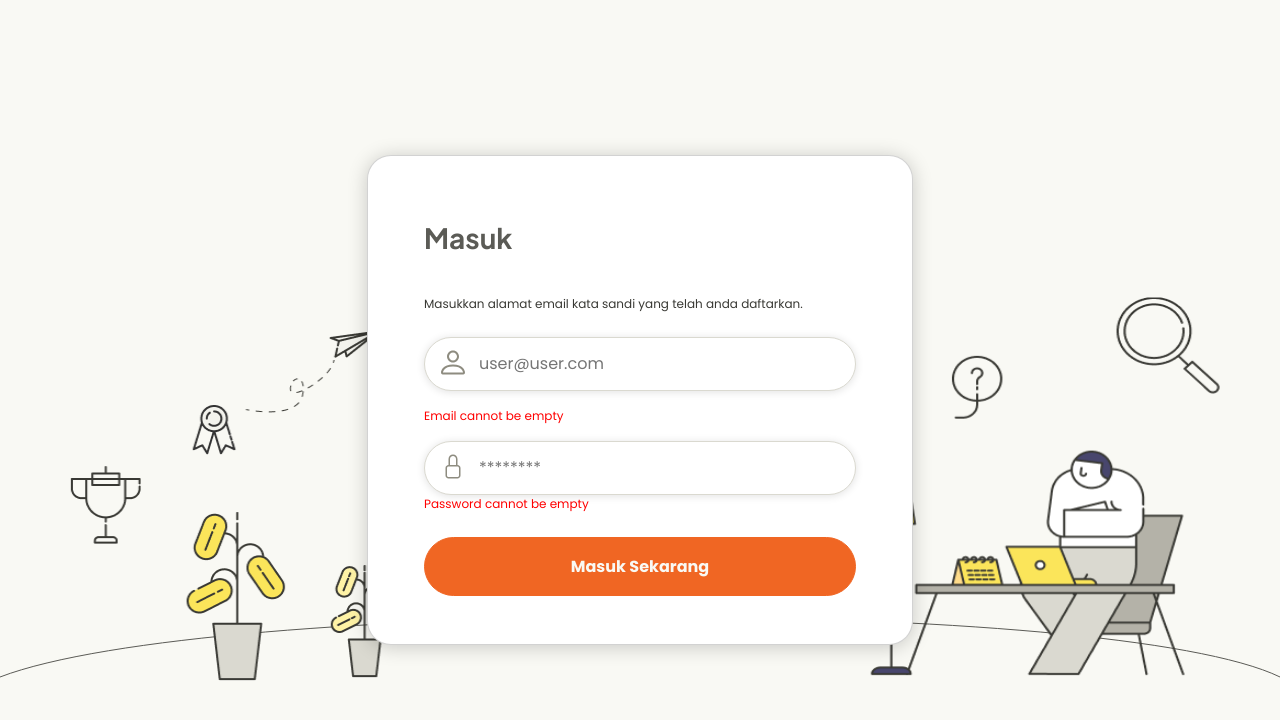
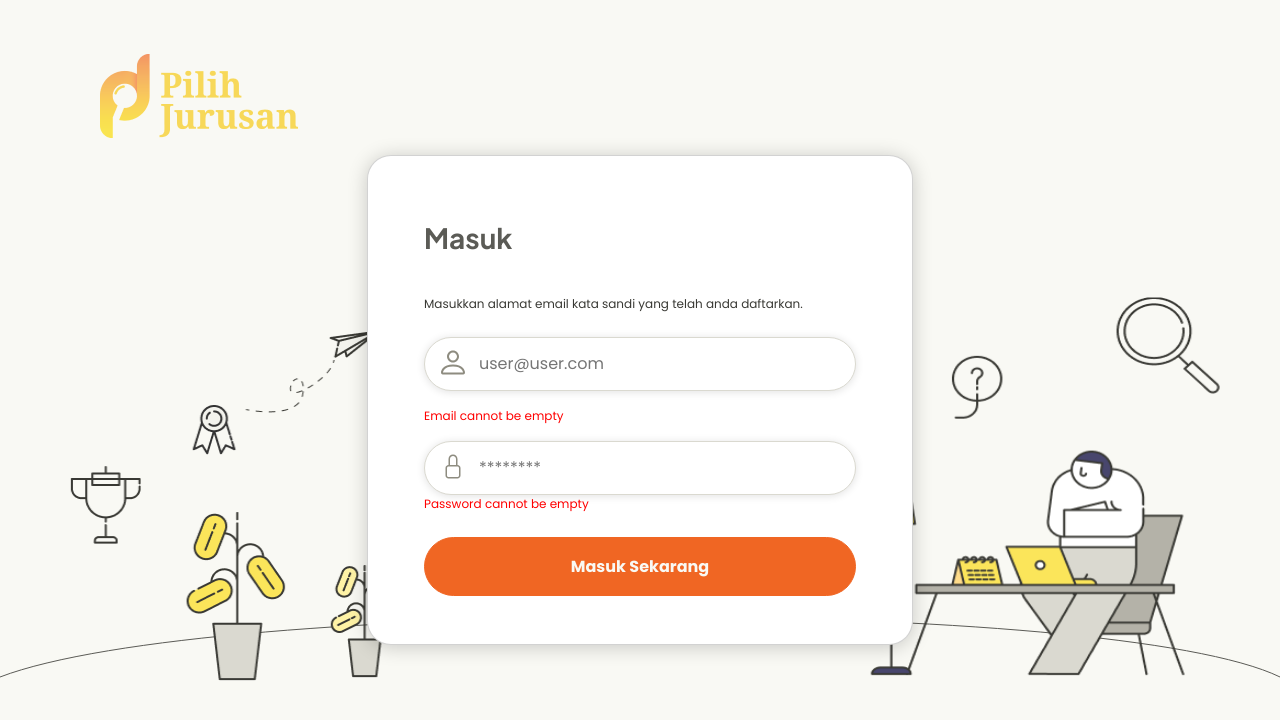
Before and after one commit to Khafidhfuadi/interview-react-project-pilih-jurusan, a React (Vite) app: page / in a window 1280 px wide. Shown: the top 720 px of the page. Built offline with nearby package versions, Linux system fonts and the light colour scheme.

Commit message:
logo added

```diff
--- a/src/Dashboard.jsx
+++ b/src/Dashboard.jsx
@@ -19,7 +19,7 @@ const Dashboard = ({ onLogout }) => {
         headers: {
           "CF-Access-Client-Id": cfAccessClientId,
           "CF-Access-Client-Secret": cfAccessClientSecret,
-          "Content-Type": "application/json", // Set your desired content type
+          "Content-Type": "application/json",
           Authorization: `Bearer ${localStorage.getItem("token")}`,
         },
       });
@@ -33,14 +33,12 @@ const Dashboard = ({ onLogout }) => {
     getFoods();
   }, []);
 
-  // formatIDR with remove decimal
   const formatIDR = (price) => {
     const formattedPrice = new Intl.NumberFormat("id-ID", {
       style: "currency",
       currency: "IDR",
     }).format(price);
 
-    // Remove the decimal places and the cents from the formatted string
     return formattedPrice.replace(",00", "");
   };
 
@@ -51,6 +49,8 @@ const Dashboard = ({ onLogout }) => {
 
   return (
     <div className="container">
+      <img src="../public/images/logo.png" className="logo" alt="logo" />
+
       <img src="../public/images/line.svg" className="line-bg" alt="line" />
 
       <div className="row justify-content-center">
--- a/src/Login.jsx
+++ b/src/Login.jsx
@@ -2,11 +2,9 @@ import React from "react";
 import { axiosLogin } from "./constans";
 
 const Login = ({ onLogin }) => {
-  // const { login } = useAuth();
   const [email, setEmail] = React.useState("");
   const [password, setPassword] = React.useState("");
   const [errorMessage, setErrorMessage] = React.useState("");
-  const [errorEmail, setErrorEmail] = React.useState("");
 
   const handleSubmit = async (e) => {
     e.preventDefault();
@@ -40,6 +38,8 @@ const Login = ({ onLogin }) => {
             ></button>
           </div>
         )}
+
+        <img src="../public/images/logo.png" className="logo" alt="logo" />
 
         <img src="../public/images/line.svg" className="line-bg" alt="line" />
 
--- a/src/index.css
+++ b/src/index.css
@@ -1,6 +1,17 @@
 body {
   background: var(--base-100, #f9f9f4);
   font-family: "Poppins", sans-serif;
+}
+
+.logo {
+  display: flex;
+  width: 12.375rem;
+  height: 5.25rem;
+  justify-content: center;
+  align-items: center;
+  position: absolute;
+  left: 6.25rem;
+  top: 3.375rem;
 }
 
 .container {
```
